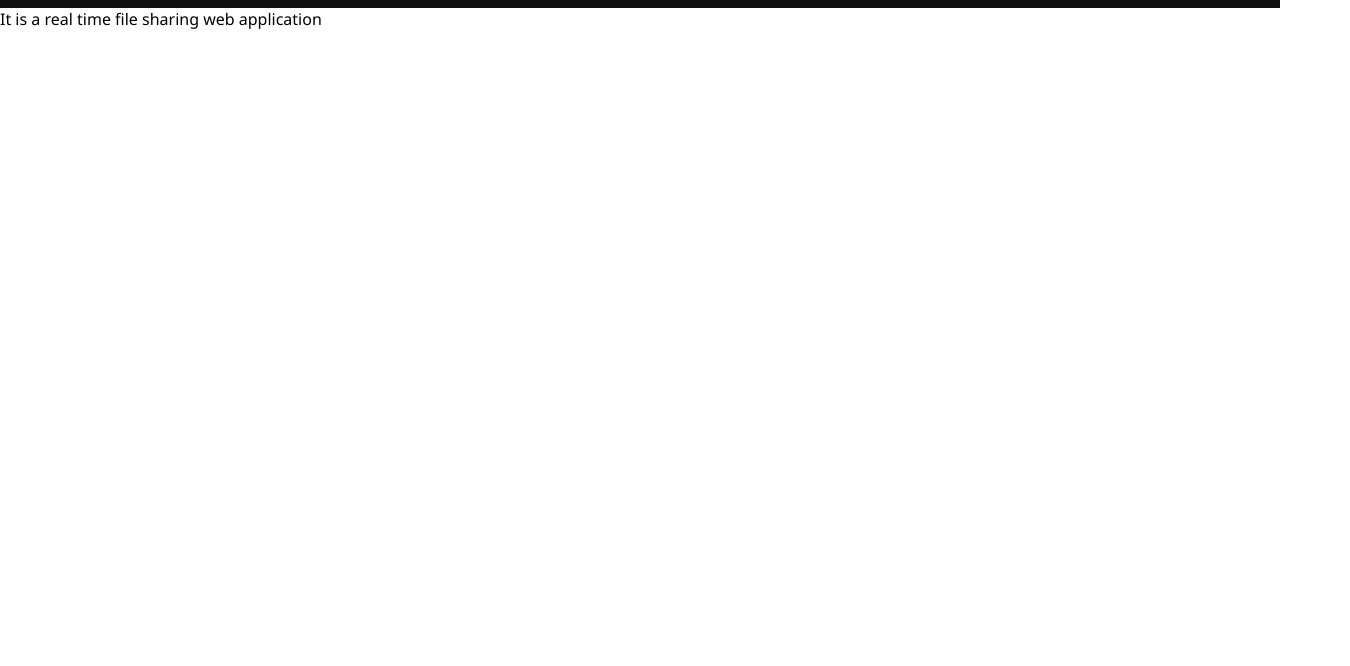
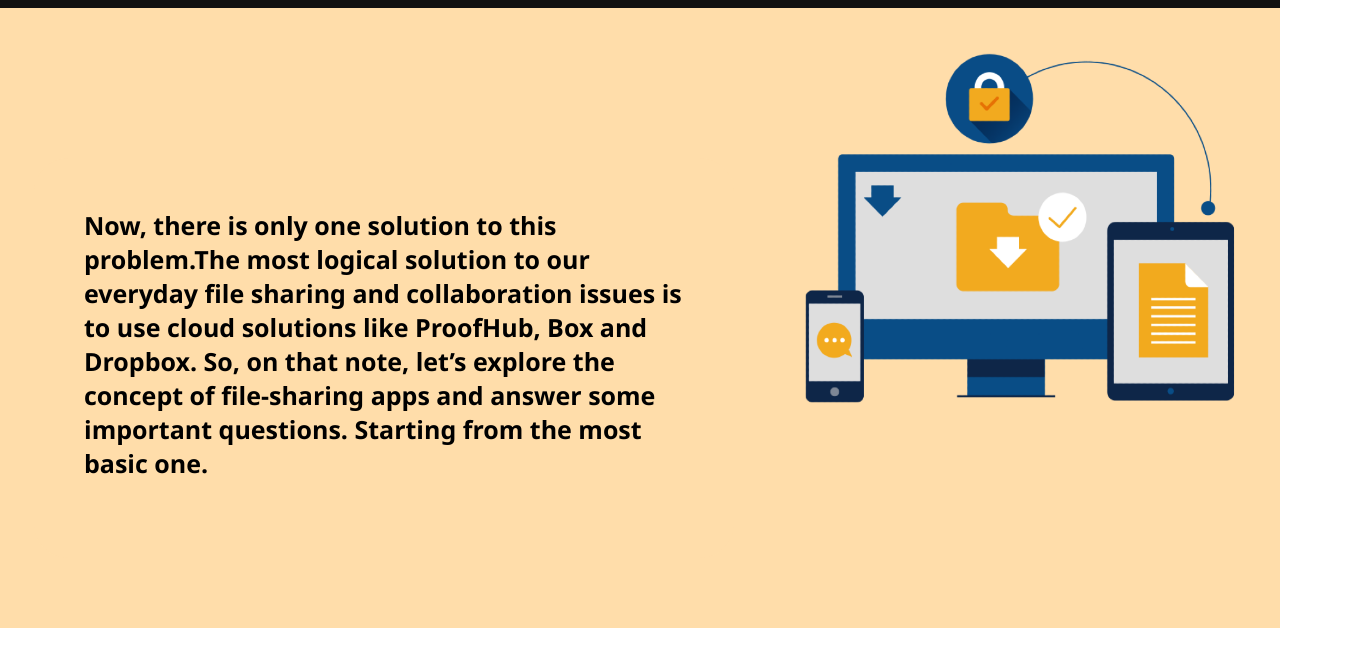
Before and after one commit to jayvardhan2111/real-time-file-sharing, a website: page public/about.html in a window 1280 px wide. Shown: the part 42-708 px from the top of the page, 1350 px wide, since content can reach past the window. Drawn offline with Linux system fonts and the light colour scheme.

Commit message:
updated about

```diff
--- a/public/about.html
+++ b/public/about.html
@@ -35,8 +35,16 @@
 
     </div>
   </div>
+  <Section class="sectionabout">
+  <div class="aboutdiv">
+  Now, there is only one solution to this problem.The most logical solution to our everyday file sharing and collaboration issues is to use cloud solutions like ProofHub, Box and Dropbox. So, on that note, let’s explore the concept of file-sharing apps and answer some important questions. Starting from the most basic one.
 
-It is a real time file sharing web application
+</div>
 
+<div class="imgdivabout">
+  <img src="./image/back.png" alt="Images" height="450px" width="550px" />
+</div>
+
+</Section>
 </body>
 </html>
--- a/public/index.css
+++ b/public/index.css
@@ -48,6 +48,34 @@
 
 .nav > #nav-check {
   display: none;
+}
+
+
+.imgdivabout{
+  margin-left: 750px;
+  margin-top:0px;
+  height:500px;
+  width: 600px;
+}
+.sectionabout{
+  background-color: #FFDDAA;
+  height:620px;
+}
+
+.aboutdiv{
+  position: absolute;
+  left: 30%;
+  top: 50%;
+  transform: translate(-50%, -50%);
+  /* border: 7px groove #111; */
+  background-color: #FFDDAA;
+  padding: 50px;
+  border-radius: 34px;
+  width: 700px;
+  height: 400px;
+  font-weight: bold;
+  font-size: 25px;
+
 }
 
 
```
